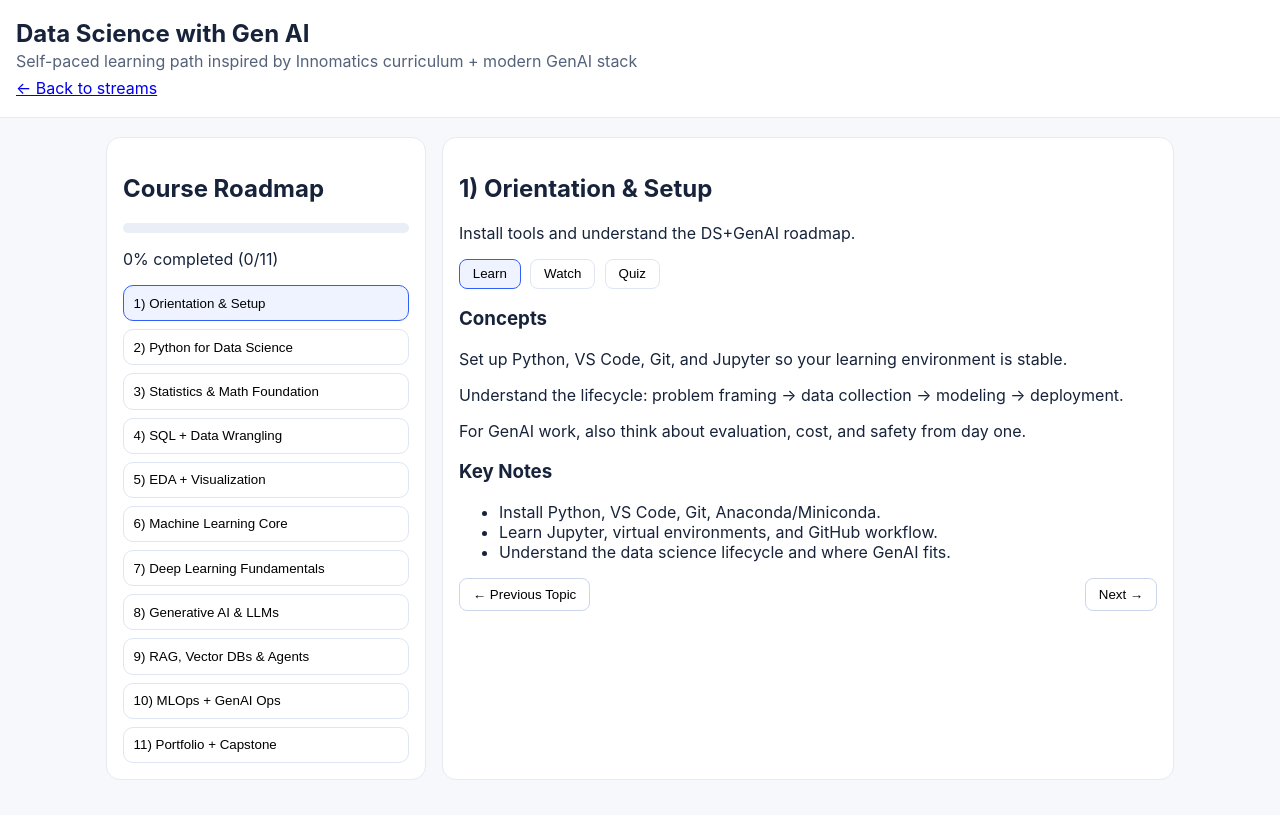
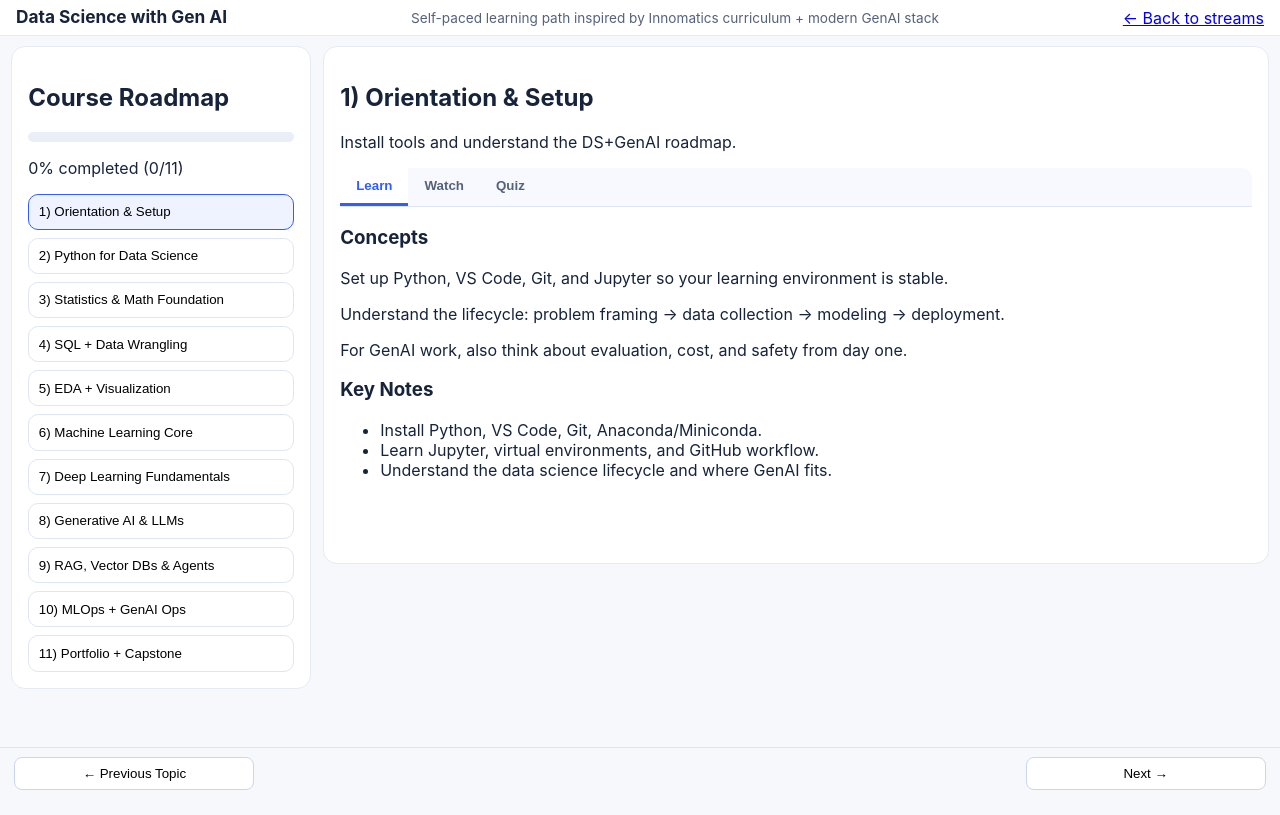
Before and after one commit to collabcode/study, a plain HTML site: page course-data-science-genai.html in a window 1280 px wide. Drawn offline with Linux system fonts and the light colour scheme.

Commit message:
Revamp course UI layout for full-width workspace and sticky nav controls

```diff
--- a/script.js
+++ b/script.js
@@ -3,69 +3,69 @@ const steps = [
     learn:["Set up Python, VS Code, Git, and Jupyter so your learning environment is stable.","Understand the lifecycle: problem framing → data collection → modeling → deployment.","For GenAI work, also think about evaluation, cost, and safety from day one."],
     notes:["Install Python, VS Code, Git, Anaconda/Miniconda.","Learn Jupyter, virtual environments, and GitHub workflow.","Understand the data science lifecycle and where GenAI fits."],
     videos:[
-      ["Python Full Course (freeCodeCamp)","https://www.youtube.com/watch?v=rfscVS0vtbw"],
-      ["Git & GitHub Crash Course (Traversy)","https://www.youtube.com/watch?v=SWYqp7iY_Tc"]
+      ["Data Science with Python Full Course 2026 (Simplilearn)","https://www.youtube.com/watch?v=S5jc7THQD6k"],
+      ["Git & GitHub Tutorial 2025 (freeCodeCamp)","https://www.youtube.com/watch?v=RGOj5yH7evk"]
     ],
     quiz:["Why do we use virtual environments?","Name two differences between Git and GitHub."]
   },
   { title: "2) Python for Data Science", goal: "Gain practical Python fluency for analysis and ML.",
     learn:["Python is your main implementation language; focus on writing readable and testable code.","Pandas + NumPy help you clean and transform data faster than manual loops.","Visualization libraries help you find patterns before modeling."],
     notes:["Data types, control flow, functions, OOP basics.","NumPy, Pandas, Matplotlib/Seaborn.","Data cleaning and feature engineering fundamentals."],
-    videos:[ ["NumPy Full Course (Keith Galli)","https://www.youtube.com/watch?v=QUT1VHiLmmI"],["Pandas Full Course (freeCodeCamp)","https://www.youtube.com/watch?v=vmEHCJofslg"] ],
+    videos:[ ["Python for Data Science Full Course 2026 (Nicholas Renotte)","https://www.youtube.com/watch?v=bPrmA1SEN2k"],["Pandas Full Course 2026 (Amit Thinks)","https://www.youtube.com/watch?v=yFoVs3_wvPo"] ],
     quiz:["When should you prefer vectorized operations over loops?","What is the difference between loc and iloc in Pandas?"]
   },
   { title: "3) Statistics & Math Foundation", goal:"Build intuition for probability, distributions and linear algebra.",
     learn:["Statistics helps you reason about uncertainty and avoid overconfident conclusions.","Linear algebra powers transformations behind embeddings and neural networks.","Use hypothesis testing carefully; practical significance matters alongside statistical significance."],
     notes:["Descriptive/inferential stats.","Hypothesis testing and confidence intervals.","Linear algebra and calculus intuition for ML."],
-    videos:[["StatQuest Probability & Statistics Playlist","https://www.youtube.com/@statquest/playlists"],["Linear Algebra for ML (freeCodeCamp)","https://www.youtube.com/watch?v=i8FukKfMKCI"]],
+    videos:[["Statistics for Data Science 2025 (CampusX)","https://www.youtube.com/watch?v=xxpc-HPKN28"],["Linear Algebra for Machine Learning 2025 (freeCodeCamp)","https://www.youtube.com/watch?v=JnTa9XtvmfI"]],
     quiz:["What does a p-value indicate?","Why are eigenvectors useful in PCA?"]
   },
   { title: "4) SQL + Data Wrangling", goal:"Query, join and aggregate datasets from relational databases.",
     learn:["SQL is non-negotiable for analysts and data scientists in business environments.","Good joins and aggregations reduce downstream modeling mistakes.","Window functions are powerful for trend and cohort analysis."],
     notes:["SELECT, WHERE, GROUP BY, JOINS, subqueries.","Window functions for analytics.","Build EDA-ready datasets."],
-    videos:[["SQL Full Course (freeCodeCamp)","https://www.youtube.com/watch?v=HXV3zeQKqGY"],["SQL Window Functions (Alex The Analyst)","https://www.youtube.com/watch?v=Ww71knvhQ-s"]],
+    videos:[["SQL for Data Analytics – Intermediate + Project (2025)","https://www.youtube.com/watch?v=QKIGsShyEsQ"],["Advanced SQL for Data Analysis 2025 (Data With Baraa)","https://www.youtube.com/watch?v=VFIuIjswMKM"]],
     quiz:["Difference between INNER JOIN and LEFT JOIN?","What is a window function?"]
   },
   { title: "5) EDA + Visualization", goal:"Perform exploratory analysis and communicate insights.",
     learn:["EDA reveals data quality issues and relationship signals before modeling.","Choose charts by intent: comparison, distribution, correlation, trend.","Narratives should connect data findings to business decisions."],
     notes:["Univariate/bivariate analysis.","Handling missing values, outliers, skew.","Business storytelling with charts."],
-    videos:[["Data Analysis with Python (freeCodeCamp)","https://www.youtube.com/watch?v=r-uOLxNrNk8"],["Seaborn Tutorial (Kaggle)","https://www.youtube.com/watch?v=GcXcSZ0gQps"]],
+    videos:[["Data Analysis with Python 2025 (freeCodeCamp)","https://www.youtube.com/watch?v=GPVsHOlRBBI"],["Seaborn Full Tutorial 2025 (CodeWithHarry)","https://www.youtube.com/watch?v=6GUZXDef2U0"]],
     quiz:["When should you use box plots?","How do you detect multicollinearity quickly?"]
   },
   { title: "6) Machine Learning Core", goal:"Train, evaluate and improve predictive models.",
     learn:["Start with baseline models and iterate using reproducible experiments.","Pick evaluation metrics based on business impact, not convenience.","Avoid leakage and use cross-validation to estimate true performance."],
     notes:["Supervised vs unsupervised learning.","Model evaluation metrics.","Cross-validation, bias-variance, pipelines."],
-    videos:[["Machine Learning Course (Google Developers)","https://www.youtube.com/watch?v=KNAWp2S3w94"],["ML Full Course (freeCodeCamp)","https://www.youtube.com/watch?v=NWONeJKn6kc"]],
+    videos:[["Machine Learning Full Course 2025 (Simplilearn)","https://www.youtube.com/watch?v=ukzFI9rgwfU"],["Machine Learning for Everybody 2025 (freeCodeCamp)","https://www.youtube.com/watch?v=i_LwzRVP7bg"]],
     quiz:["F1-score vs accuracy: when to prefer F1?","What does cross-validation protect against?"]
   },
   { title: "7) Deep Learning Fundamentals", goal:"Understand neural networks and training mechanics.",
     learn:["Neural nets learn layered representations from raw signals.","Training dynamics depend on data quality, architecture, optimizer, and regularization.","Understand overfitting controls before scaling model size."],
     notes:["ANN, CNN, RNN basics.","Optimization, regularization, overfitting control.","PyTorch or TensorFlow workflow."],
-    videos:[["PyTorch for Deep Learning (Daniel Bourke)","https://www.youtube.com/watch?v=V_xro1bcAuA"],["Neural Networks (3Blue1Brown)","https://www.youtube.com/watch?v=aircAruvnKk"]],
+    videos:[["Deep Learning Full Course 2025 (freeCodeCamp)","https://www.youtube.com/watch?v=VyWAvY2CF9c"],["PyTorch 2.0 Full Course 2025 (AssemblyAI)","https://www.youtube.com/watch?v=c36lUUr864M"]],
     quiz:["Why do we use activation functions?","What is dropout?" ]
   },
   { title: "8) Generative AI & LLMs", goal:"Master prompt engineering, LLM APIs and evaluation.",
     learn:["LLMs generate text token-by-token from learned probability distributions.","Prompt design, context control, and output schema improve reliability.","Evaluation should include quality, latency, cost, and safety."],
     notes:["LLM architecture intuition (transformers, tokens, embeddings).","Prompting patterns, structured output, guardrails.","Model evaluation: latency, cost, accuracy, hallucination."],
-    videos:[["Generative AI for Beginners (Microsoft)","https://www.youtube.com/watch?v=mEsleV16qdo"],["LLMs in One Video (Andrej Karpathy)","https://www.youtube.com/watch?v=zjkBMFhNj_g"]],
+    videos:[["Generative AI Full Course 2026 (Simplilearn)","https://www.youtube.com/watch?v=pdptvazno"],["Essential AI Skills for 2026","https://www.youtube.com/watch?v=jm2jBW462bU"]],
     quiz:["What causes hallucinations in LLM outputs?","When should you use JSON schema constrained outputs?"]
   },
   { title: "9) RAG, Vector DBs & Agents", goal:"Build real GenAI applications grounded on enterprise data.",
     learn:["RAG improves factuality by grounding generation on retrieved documents.","Embedding quality and chunking strategy strongly affect answer quality.","Agents orchestrate multi-step tool usage but require guardrails and monitoring."],
     notes:["Embeddings and semantic search.","RAG pipeline design and chunking strategies.","Agentic workflows and tool calling."],
-    videos:[["RAG Explained (IBM Technology)","https://www.youtube.com/watch?v=T-D1OfcDW1M"],["LangChain Crash Course","https://www.youtube.com/watch?v=lG7Uxts9SXs"]],
+    videos:[["Agentic AI Full Course 2026 (Simplilearn)","https://www.youtube.com/watch?v=2R-niMsB0QY"],["RAG Systems with LangChain 2025 (freeCodeCamp)","https://www.youtube.com/watch?v=sVcwVQRHIc8"]],
     quiz:["Why can RAG reduce hallucinations?","What is chunk overlap and why is it used?"]
   },
   { title: "10) MLOps + GenAI Ops", goal:"Deploy, monitor and iterate production-grade systems.",
     learn:["Model performance degrades in production due to drift and changing behavior.","Operational excellence requires observability, CI/CD, and rollback strategies.","GenAI systems additionally need prompt/version tracking and safety checks."],
     notes:["Model packaging, APIs, Docker basics.","Evaluation and observability dashboards.","Cost/safety monitoring and feedback loops."],
-    videos:[["MLOps End-to-End (Weights & Biases)","https://www.youtube.com/watch?v=06-AZXmwHjo"],["Docker Tutorial (freeCodeCamp)","https://www.youtube.com/watch?v=fqMOX6JJhGo"]],
+    videos:[["MLOps Full Course 2025 (Simplilearn)","https://www.youtube.com/watch?v=9GclA6x9Rvw"],["Docker & Kubernetes for ML Engineers 2025","https://www.youtube.com/watch?v=Wf2eSG3owoA"]],
     quiz:["Why monitor drift?","Name one GenAI safety metric."]
   },
   { title: "11) Portfolio + Capstone", goal:"Create job-ready projects and interview narratives.",
     learn:["A strong portfolio proves applied skill better than certificates alone.","Tell project stories: problem, data, approach, results, trade-offs.","Include reproducibility docs and deployment links where possible."],
     notes:["Build 2 classical DS projects + 2 GenAI apps.","Write clear READMEs with architecture diagrams.","Practice DS/ML/GenAI interview questions and case studies."],
-    videos:[["Data Science Portfolio Tips (Ken Jee)","https://www.youtube.com/watch?v=xppn2xol6Ys"],["End-to-End ML Project (Krish Naik)","https://www.youtube.com/watch?v=KjQjJqjfHEw"]],
+    videos:[["Data Science Portfolio in 2026 (Alex The Analyst)","https://www.youtube.com/watch?v=I6hV7x8d5i8"],["End-to-End GenAI Project 2025 (Krish Naik)","https://www.youtube.com/watch?v=dXxQ0LR-3Hg"]],
     quiz:["What makes a capstone project recruiter-friendly?","How do you explain model trade-offs to non-technical stakeholders?"]
   }
 ];
--- a/styles.css
+++ b/styles.css
@@ -7,33 +7,42 @@
   --ok: #0f9d58;
 }
 * { box-sizing: border-box; }
-body { margin: 0; font-family: Inter, system-ui, sans-serif; background: var(--bg); color: var(--ink); }
-.topbar { padding: 1.2rem 1rem; background: #fff; border-bottom: 1px solid #e6eaf2; }
-.topbar h1 { margin: 0; font-size: 1.5rem; }
-.topbar p { margin: .2rem 0 .4rem; color: var(--muted); }
-.container { max-width: 1100px; margin: 1.2rem auto; padding: 0 1rem; }
+body { margin: 0; font-family: Inter, system-ui, sans-serif; background: var(--bg); color: var(--ink); overflow-x: hidden; }
+.topbar { padding: .45rem 1rem; background: #fff; border-bottom: 1px solid #e6eaf2; position: sticky; top: 0; z-index: 50; display:flex; align-items:center; gap:1rem; justify-content:space-between; }
+.topbar h1 { margin: 0; font-size: 1.08rem; line-height: 1.2; }
+.topbar p { margin: 0; color: var(--muted); font-size: .85rem; }
+.topbar a { white-space: nowrap; }
+.container { width: 100%; max-width: none; margin: .6rem 0; padding: 0 .7rem; }
 .card { background: var(--card); border: 1px solid #e6eaf2; border-radius: 14px; padding: 1rem; margin-bottom: 1rem; }
 .stream-grid { display: grid; grid-template-columns: repeat(auto-fit, minmax(260px, 1fr)); gap: .8rem; }
 .stream { display: block; text-decoration: none; color: inherit; border: 1px solid #dbe3ff; border-radius: 12px; padding: .9rem; background: #f8faff; }
 .stream:hover { border-color: var(--brand); }
-.layout { display: grid; grid-template-columns: 320px 1fr; gap: 1rem; }
+.layout { display: grid; grid-template-columns: minmax(260px, 300px) minmax(0, 1fr); gap: .75rem; align-items: start; }
 @media (max-width: 900px){ .layout{ grid-template-columns: 1fr; } }
 .step-list { list-style: none; margin: 0; padding: 0; display: grid; gap: .5rem; max-height: 70vh; overflow: auto; }
+.layout > aside.card { position: sticky; top: 3.1rem; max-height: calc(100vh - 3.8rem); overflow: auto; }
 .step-list button { width: 100%; text-align: left; border: 1px solid #dfe5f2; border-radius: 10px; background: #fff; padding: .6rem; cursor: pointer; }
 .step-list button.active { border-color: var(--brand); background: #eef3ff; }
 .step-list button.done { border-color: #bce8ce; }
 .badge { font-size: .75rem; color: var(--ok); font-weight: 600; }
 .progress { width: 100%; height: 10px; background: #e9eef7; border-radius: 999px; overflow: hidden; }
 .progress > div { height: 100%; background: linear-gradient(90deg, #3f78ff, #45c3ff); width: 0%; }
-.tabs { display: flex; gap: .6rem; margin: 1rem 0; }
-.tab { border: 1px solid #dfe5f2; background: #fff; border-radius: 8px; padding: .4rem .8rem; cursor: pointer; }
-.tab.active { background: #eef3ff; border-color: var(--brand); }
+.tabs { display: flex; gap: 0; margin: .8rem 0 1rem; border-bottom: 1px solid #dfe5f2; background: #f7f9ff; border-radius: 10px 10px 0 0; overflow: hidden; }
+.tab { border: 0; border-bottom: 3px solid transparent; background: transparent; padding: .65rem 1rem; cursor: pointer; font-weight: 600; color: var(--muted); }
+.tab.active { color: var(--brand); border-bottom-color: var(--brand); background: #fff; }
 .tab-panel { display: none; }
 .tab-panel.active { display: block; }
 .video-wrap { position: relative; width: 100%; padding-top: 56.25%; margin-bottom: .8rem; }
 .video-wrap iframe { position: absolute; inset: 0; width: 100%; height: 100%; border: 0; border-radius: 10px; }
 .links a { margin-right: .7rem; }
 .quiz q { font-style: normal; font-weight: 600; display: block; margin-bottom: .4rem; }
-.wizard-nav { display: flex; justify-content: space-between; margin-top: 1rem; }
+.wizard-nav { position: fixed; left: 0; right: 0; bottom: 0; display: flex; justify-content: space-between; gap: .7rem; padding: .6rem .9rem calc(.6rem + env(safe-area-inset-bottom)); background: rgba(246,248,251,.95); border-top: 1px solid #dbe3f6; backdrop-filter: blur(4px); z-index: 60; }
+.layout > section.card { padding-bottom: 4.2rem; min-width: 0; }
 .wizard-nav button, #markDone { border: 1px solid #ccd6eb; background: #fff; border-radius: 8px; padding: .5rem .8rem; cursor: pointer; }
+.wizard-nav button { flex: 1; max-width: 240px; }
 footer { text-align: center; padding: 1rem; color: var(--muted); }
+
+@media (max-width: 900px){
+  .layout > aside.card { position: static; max-height: none; }
+  .wizard-nav button { max-width: none; }
+}
```
